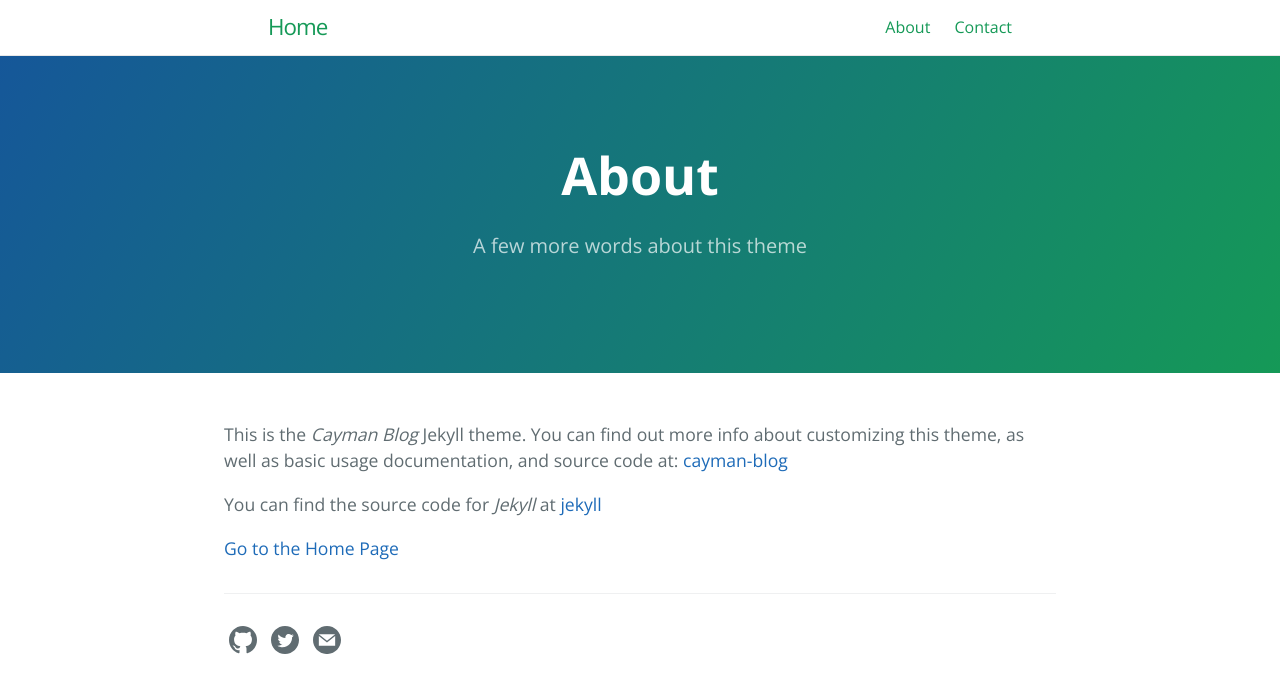
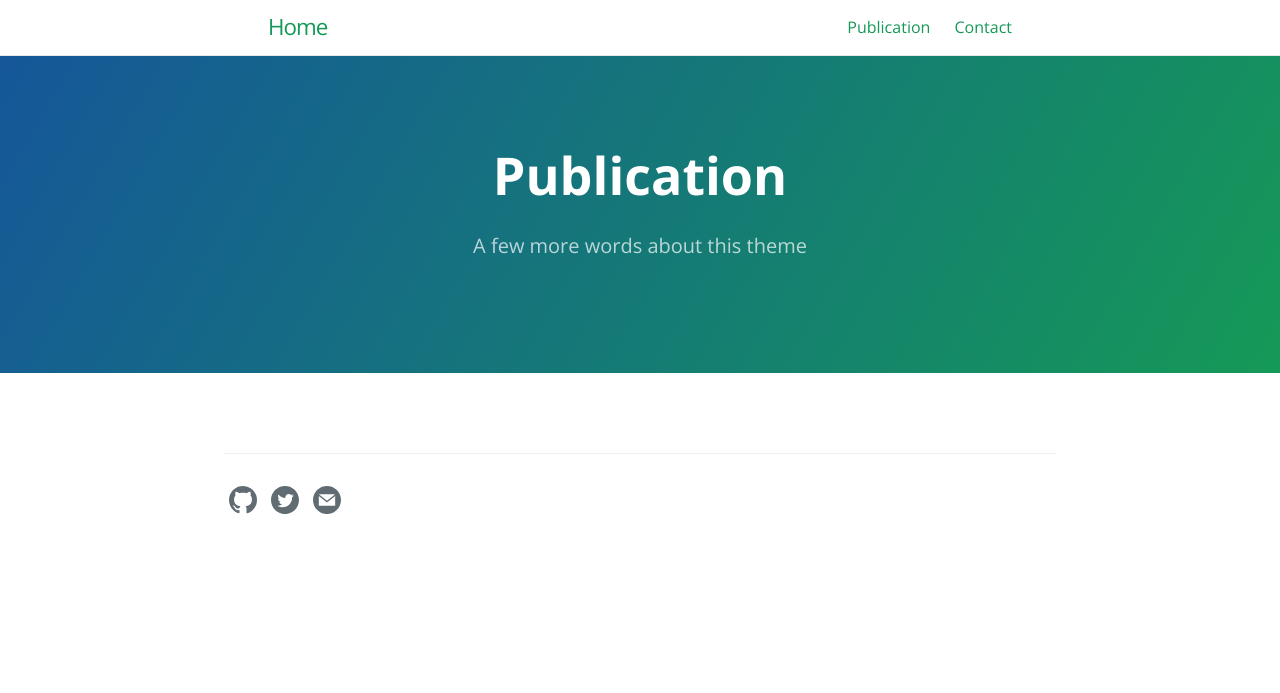
Before and after one commit to yejinjkim/yejinjkim.github.io, a Jekyll site: the page built from about.md, in a window 1280 px wide. Shown: the top 693 px of the page. Built offline with Jekyll 4.4.1, drawn with Linux system fonts in a browser that asks for light colours; the repository's description, which GitHub fills in, is left out.

Commit message:
Update about.md

```diff
--- a/about.md
+++ b/about.md
@@ -1,13 +1,6 @@
 ---
 layout: page
-title: About
+title: Publication
 tagline: A few more words about this theme
-permalink: /about/
+permalink: /publication/
 ---
-
-This is the _Cayman Blog_ Jekyll theme. You can find out more info about customizing this theme, as well as basic usage documentation, and source code at: [cayman-blog](https://github.com/lorepirri/cayman-blog)
-
-You can find the source code for _Jekyll_ at [jekyll](https://github.com/jekyll/jekyll)
-
-
-[Go to the Home Page](./)
```
